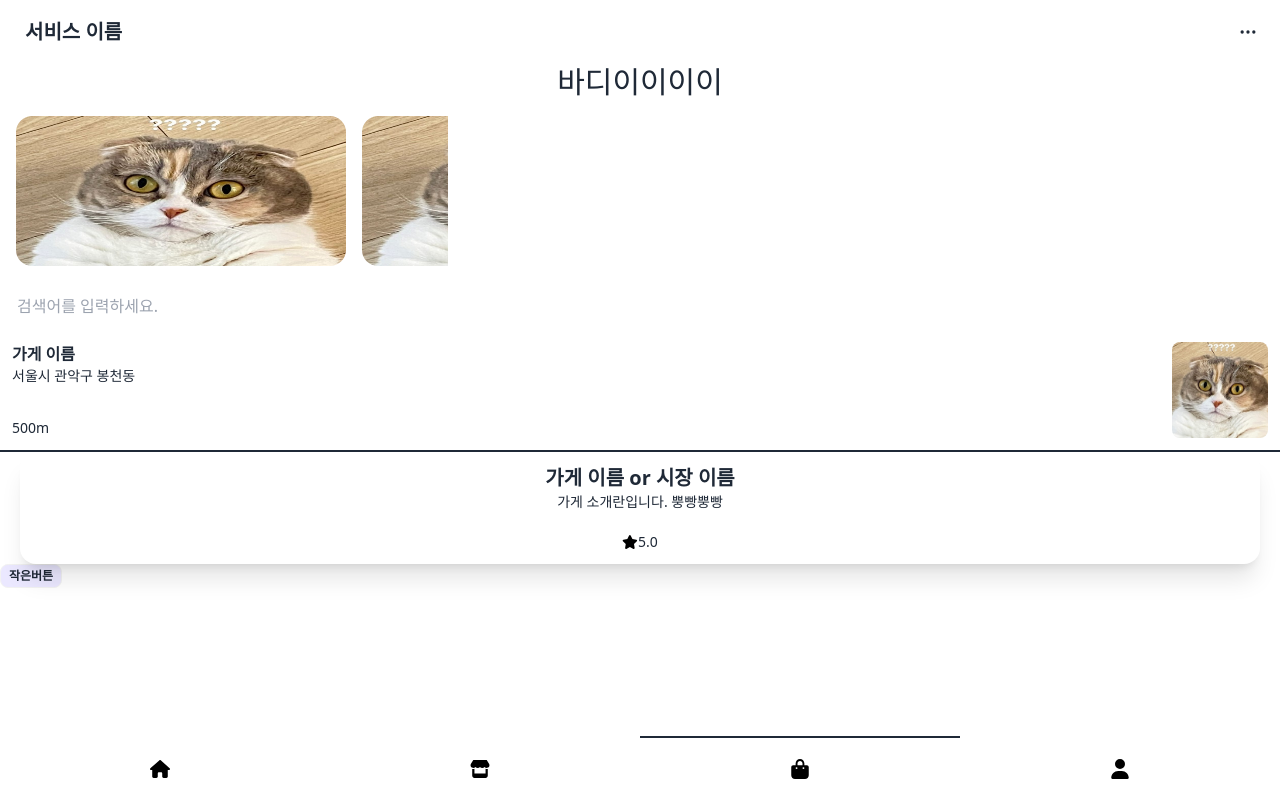
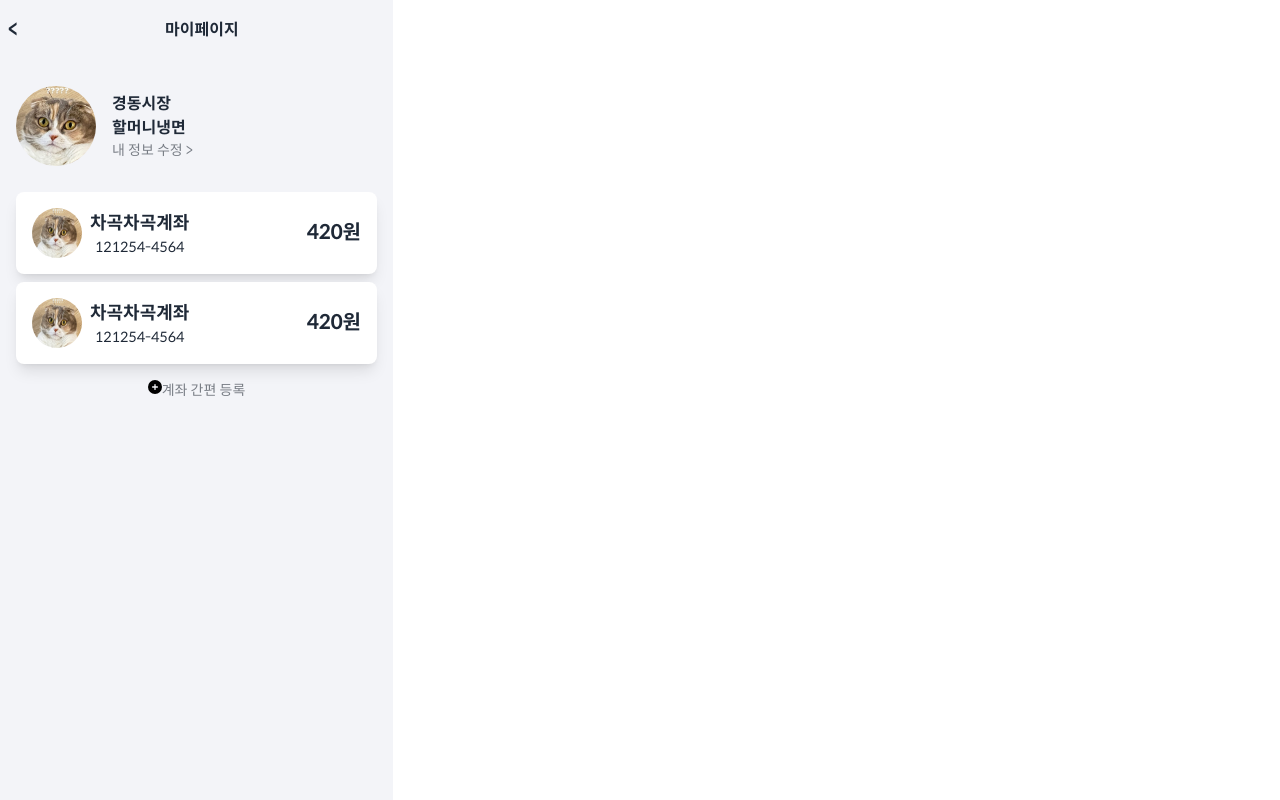
Before and after one commit to ZZOL-zzol/sizzang, a React (Create React App) app in the folder frontend/: page / in a window 1280 px wide. Built offline with nearby package versions, Linux system fonts and the light colour scheme; the HTML template or start-up script is replaced by a standard one.

Commit message:
:sparkles: feat:마이페이지(consumer) 페이지 만들기

```diff
--- a/frontend/package.json
+++ b/frontend/package.json
@@ -3,9 +3,11 @@
   "version": "0.1.0",
   "private": true,
   "dependencies": {
+    "@fortawesome/react-fontawesome": "^0.2.0",
     "@testing-library/jest-dom": "^5.17.0",
     "@testing-library/react": "^13.4.0",
     "@testing-library/user-event": "^13.5.0",
+    "font-awesome": "^4.7.0",
     "react": "^18.2.0",
     "react-dom": "^18.2.0",
     "react-router-dom": "^6.15.0",
--- a/frontend/src/App.js
+++ b/frontend/src/App.js
@@ -3,13 +3,15 @@ import MainPage from './views/MainPage';
 import SellerMyPage from './views/mypage/seller/SellerMyPage';
 import StoreInfoPage from './views/mypage/seller/StoreInfoPage';
 import AccountChangePage from './views/mypage/AccountChangePage';
+import ConsumerMyPage from './views/mypage/consumer/ConsumerMyPage';
+
 
 const App = () => {
   return (
     <div className="App min-h-screen flex w-screen">
-      <MainPage/>
+      {/* <MainPage/> */}
 
-      {/* <AccountChangePage/> */}
+      <ConsumerMyPage/>
     </div>
   );
 }
--- a/frontend/src/views/mypage/AccountChangePage.js
+++ b/frontend/src/views/mypage/AccountChangePage.js
@@ -13,7 +13,7 @@ const AccountChangePage = () => {
                 accountNumber="121254-4564"
                 balance="420원"
             />
-                        <AccountCard
+            <AccountCard
                 imageUrl="../chacha2.jpg"
                 accountName="차곡차곡계좌"
                 accountNumber="121254-4564"
--- /dev/null
+++ b/frontend/src/views/mypage/consumer/ConsumerMyPage.js
@@ -0,0 +1,34 @@
+import React from 'react';
+import PageTitle from '../../../components/common/PageTitle';
+import ProfileSection from '../../../components/mypage/ProfileSection';
+import AccountCard from '../../../components/mypage/AccountCard';
+
+
+const ConsumerMyPage = () => {
+  return (
+    <div className="SellerMyPage  bg-whitegray font-spoqa">
+      <PageTitle pageTitle="마이페이지" />
+      <ProfileSection />
+      <AccountCard
+        imageUrl="../chacha2.jpg"
+        accountName="차곡차곡계좌"
+        accountNumber="121254-4564"
+        balance="420원"
+      />
+      <AccountCard
+        imageUrl="../chacha2.jpg"
+        accountName="차곡차곡계좌"
+        accountNumber="121254-4564"
+        balance="420원"
+      />
+      <div className="flex justify-center text-left text-sm text-gray mt-4">
+        <svg xmlns="http://www.w3.org/2000/svg" height="1em" viewBox="0 0 512 512">
+          <path d="M256 512A256 256 0 1 0 256 0a256 256 0 1 0 0 512zM232 344V280H168c-13.3 0-24-10.7-24-24s10.7-24 24-24h64V168c0-13.3 10.7-24 24-24s24 10.7 24 24v64h64c13.3 0 24 10.7 24 24s-10.7 24-24 24H280v64c0 13.3-10.7 24-24 24s-24-10.7-24-24z" />
+        </svg>
+        계좌 간편 등록
+      </div>
+    </div>
+  );
+}
+
+export default ConsumerMyPage;
```
Also changed, not shown: 1 other file (tests, documents, lock files or other folders).
